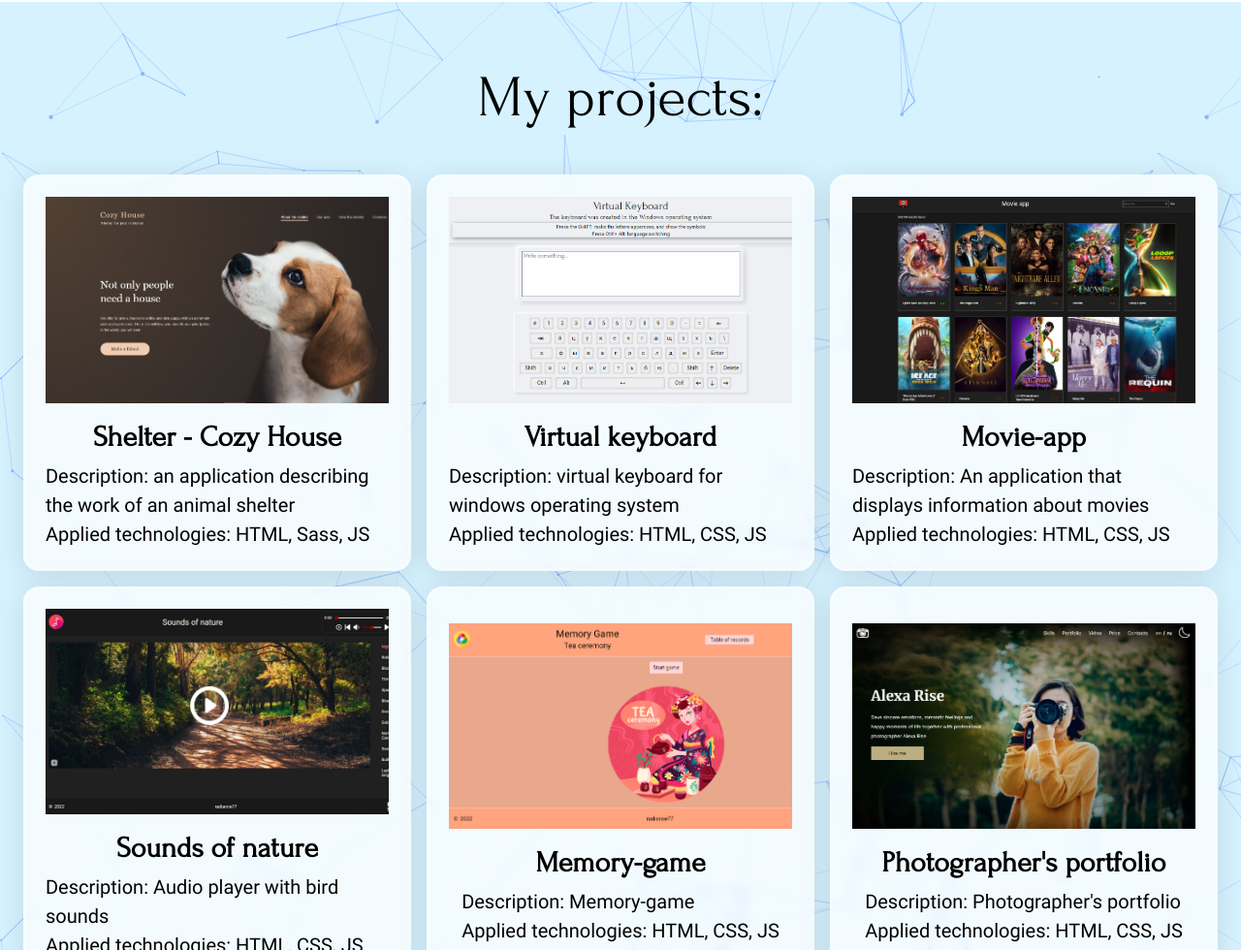
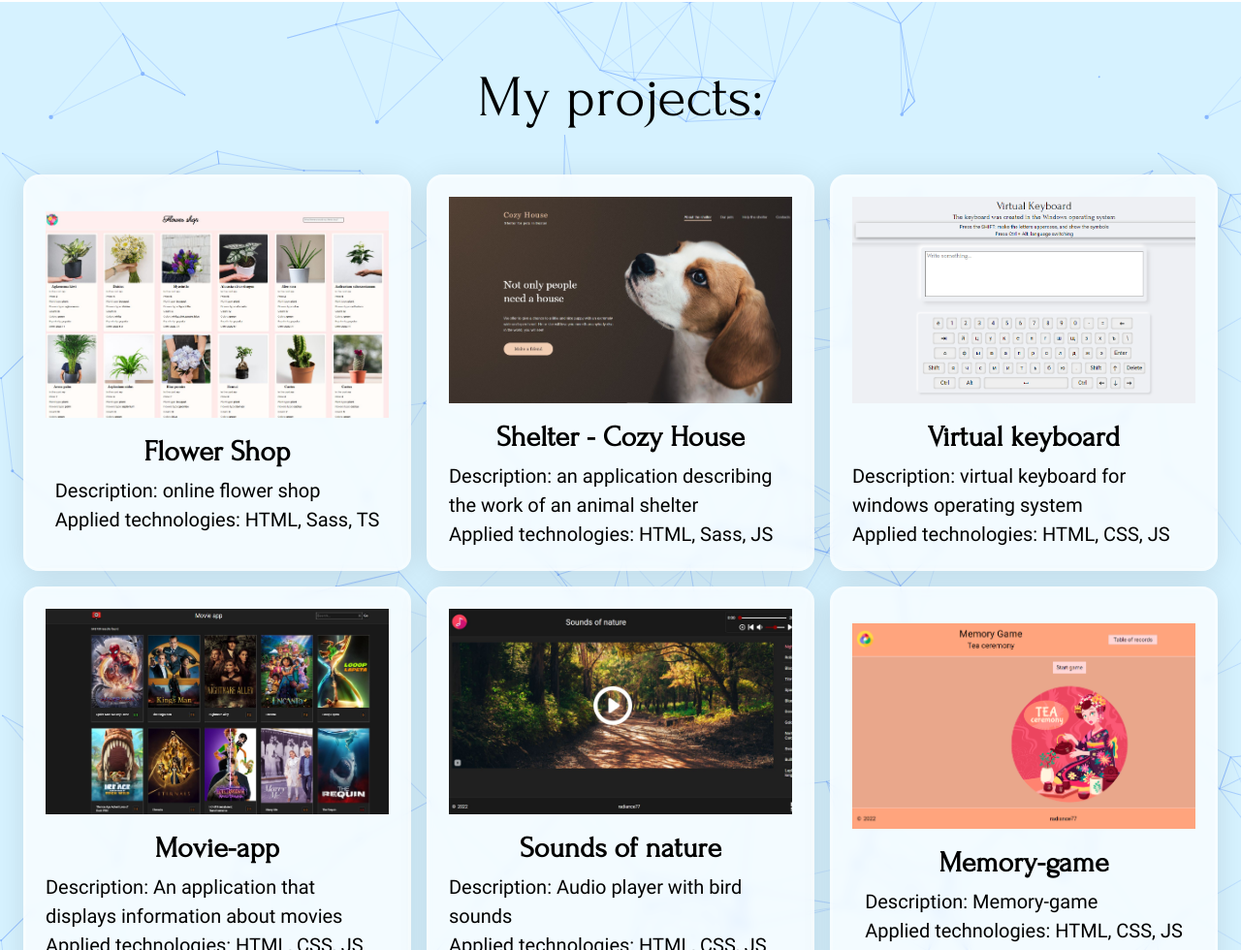
Before and after one commit to radiance77/rsschool-cv, a plain HTML site: page index.html in a window 1280 px wide. Shown: the part 3346-4326 px from the top of the page at 97% size. Drawn offline with nearby package versions, Linux system fonts and the light colour scheme.

Commit message:
feat: add new project

```diff
--- a/index.html
+++ b/index.html
@@ -169,6 +169,23 @@
                 <h2 class="title projects-title">My projects:</h2>
 
                 <div class="projects-cards">
+                    <div class="project-card-container">
+                        <a href="https://rolling-scopes-school.github.io/radiance77-JSFE2022Q1/online-store/"
+                            class="proj-link" target="_blank">
+                            <figure class="project-img-container">
+                                <img src="./assets/img/projects/online-store.JPG" class="proj-img" width="400" height="200"
+                                    alt="Flower Shop">
+                                <figcaption class="proj-img-desc">
+                                    <h3 class="proj-title">Flower Shop</h3>
+                                    <div class="about-proj">
+                                        <p class="proj-text">Description: online flower shop</p>
+                                        <p class="proj-text">Applied technologies: HTML, Sass, TS</p>
+                                    </div>
+                                </figcaption>
+                            </figure>
+                        </a>
+                    </div>
+
                     <div class="project-card-container">
                         <a href="https://rolling-scopes-school.github.io/radiance77-JSFE2022Q1/shelter/pages/main/index.html"
                             class="proj-link" target="_blank">
```
Also changed, not shown: assets/img/projects/online-store.JPG (added).
